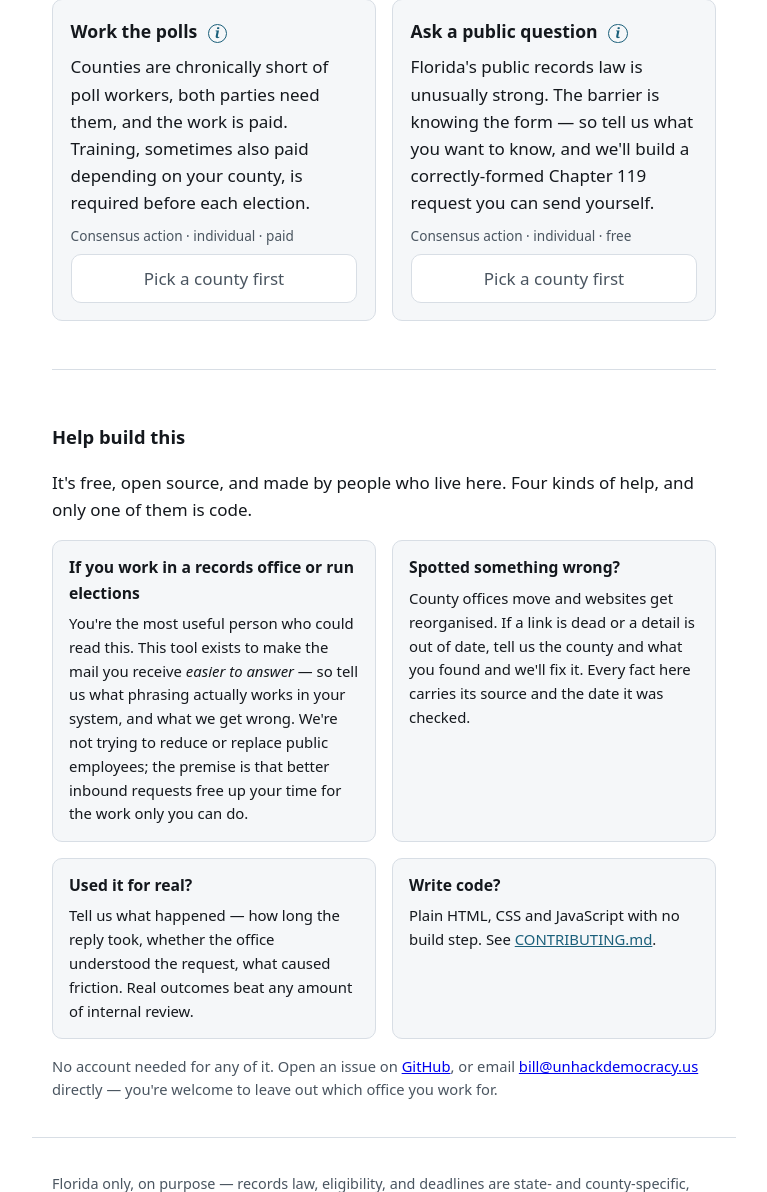
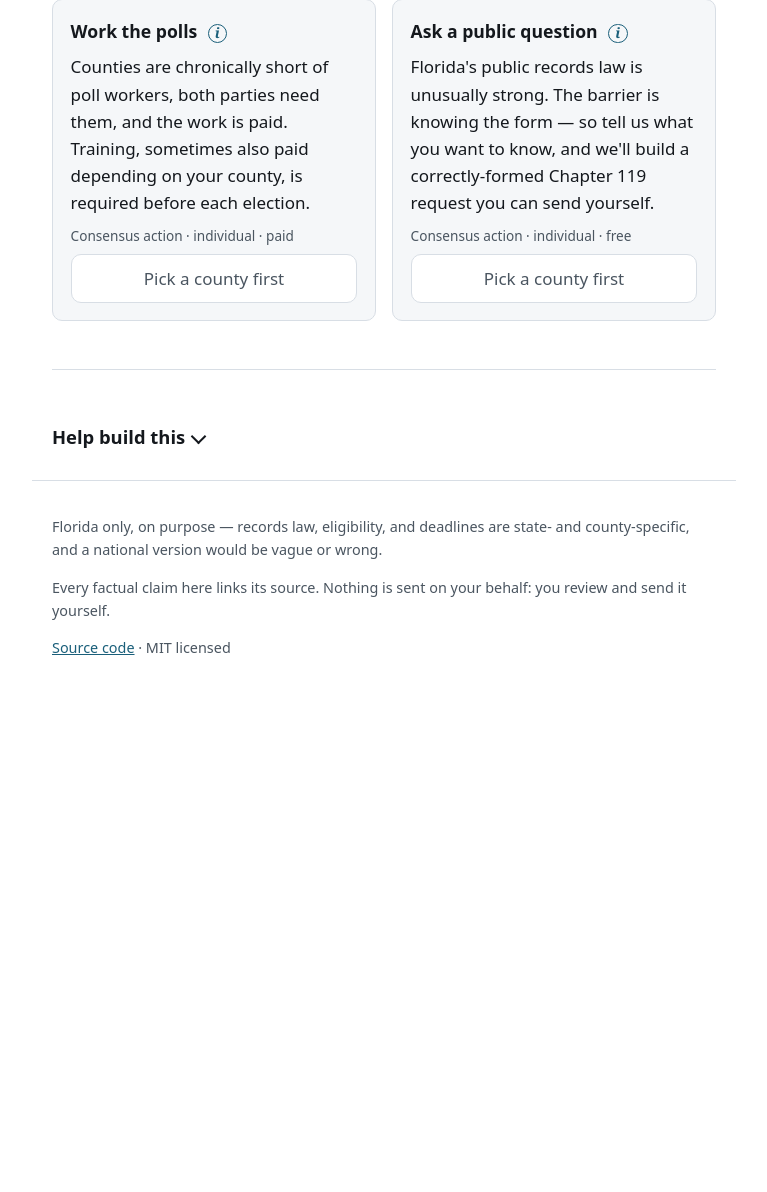
Before and after one commit to wabrocker/unhack-fl, a PHP site: page / in a window 1280 px wide. Shown: the part 444-1636 px from the top of the page, without its empty margins (256-1023 px from the left). After the commit the page ends 1099 px from the top, so only its background shows below. Run offline with PHP 8.4, Linux system fonts and the light colour scheme.

Commit message:
Make 'Help build this' collapse behind its own heading
Was always-open at the bottom of the page regardless of whether anyone
wanted it. The heading is now a button — click to expand, chevron
rotates, starts collapsed.

Deliberately its own toggle rather than joining the existing .info-toggle
group: those close each other because two long asides open at once is a
wall of text, but this is a whole section at the bottom of the page.
Closing an aside someone left open near the top because they opened this
would be an odd, unrelated side effect.

Co-Authored-By: Claude Sonnet 5 <noreply@anthropic.com>

```diff
--- a/web/app.js
+++ b/web/app.js
@@ -90,6 +90,18 @@ async function init() {
     b.addEventListener("click", () => onAction(b.dataset.action));
   }
   el.form?.addEventListener("submit", onRecordsSubmit);
+
+  // "Help build this" is a whole section, not a contextual aside, so it
+  // gets its own toggle rather than joining the info-toggle group below —
+  // opening it shouldn't close an unrelated panel someone left open
+  // higher up the page.
+  const helpToggle = document.getElementById("help-build-toggle");
+  const helpBody = document.getElementById("help-build-body");
+  helpToggle?.addEventListener("click", () => {
+    const open = helpToggle.getAttribute("aria-expanded") === "true";
+    helpToggle.setAttribute("aria-expanded", String(!open));
+    helpBody.hidden = open;
+  });
 
   // Circled-"i" disclosures. The panels live below the card grid, not
   // inside the cards — otherwise opening one stretches its grid row and
--- a/web/index.html
+++ b/web/index.html
@@ -282,8 +282,15 @@
   <section id="output" hidden aria-live="polite"></section>
 
   <section id="help-build" aria-labelledby="help-build-h">
-    <h2 id="help-build-h">Help build this</h2>
+    <h2 id="help-build-h">
+      <button type="button" id="help-build-toggle" aria-expanded="false"
+              aria-controls="help-build-body">
+        Help build this
+        <span class="chevron" aria-hidden="true"></span>
+      </button>
+    </h2>
 
+    <div id="help-build-body" hidden>
     <p>
       It's free, open source, and made by people who live here. Four kinds
       of help, and only one of them is code.
@@ -338,6 +345,7 @@
       <a href="mailto:bill@unhackdemocracy.us">bill@unhackdemocracy.us</a>
       directly — you're welcome to leave out which office you work for.
     </p>
+    </div>
   </section>
 
 </main>
--- a/web/styles.css
+++ b/web/styles.css
@@ -249,3 +249,21 @@ h2 .info-toggle { font-size: .7em; }
 .topic-btn { font-size: .92rem; padding: .5rem .85rem; }
 .topic-btn[aria-pressed="true"] { background: var(--accent); color: var(--bg); }
 #topic-result { margin-top: .75rem; }
+
+/* "Help build this" collapses behind its own heading. */
+#help-build-h { margin: 0; }
+#help-build-toggle {
+  display: flex; align-items: center; gap: .5rem;
+  width: 100%; padding: 0; margin: 2rem 0 .5rem;
+  font: inherit; font-weight: 700; font-size: 1.15rem;
+  color: var(--ink); background: transparent; border: 0;
+  cursor: pointer; text-align: left;
+}
+#help-build-toggle:hover { color: var(--accent); }
+.chevron {
+  width: .6em; height: .6em; flex: none;
+  border-right: 2px solid currentColor; border-bottom: 2px solid currentColor;
+  transform: rotate(45deg); transition: transform .15s ease;
+}
+#help-build-toggle[aria-expanded="true"] .chevron { transform: rotate(-135deg); }
+#help-build-body { margin-top: 1rem; }
```
Also changed, not shown: 1 other file.
